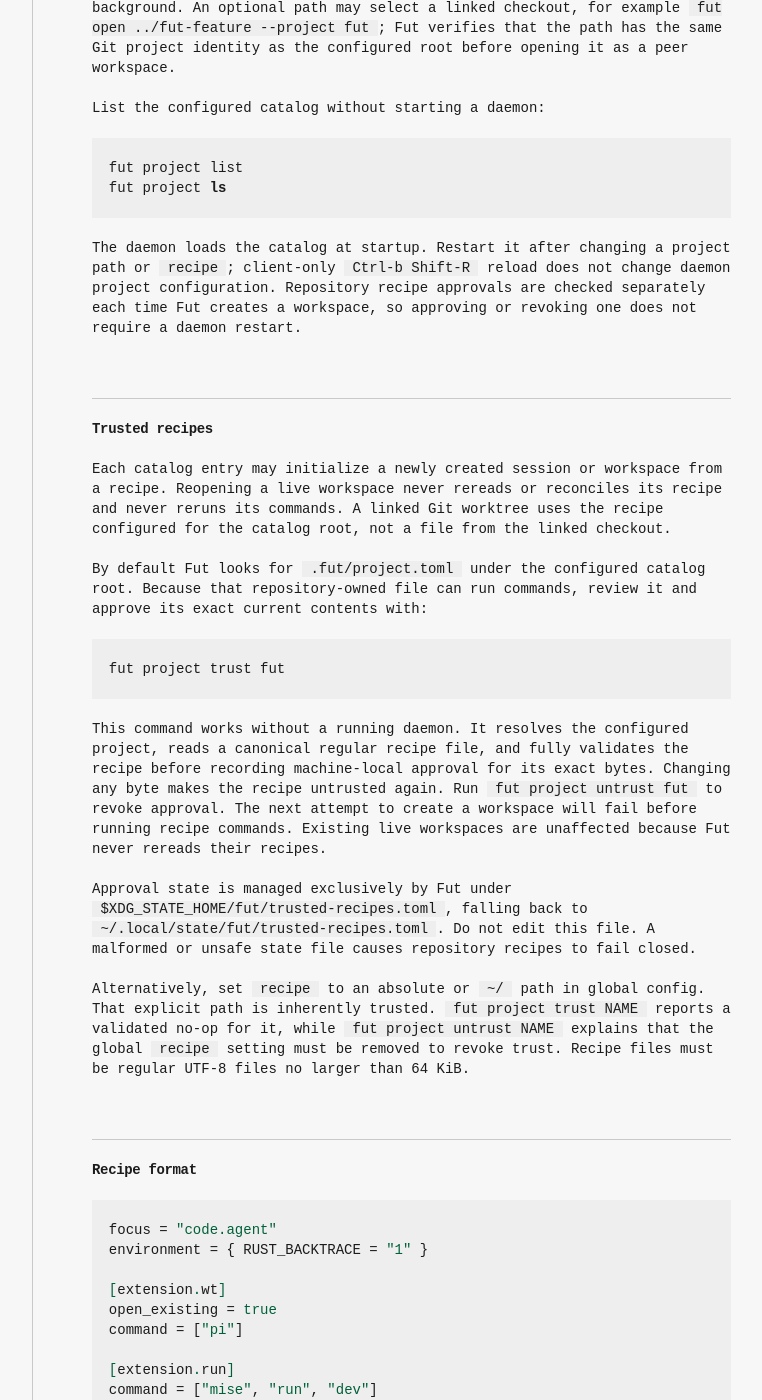
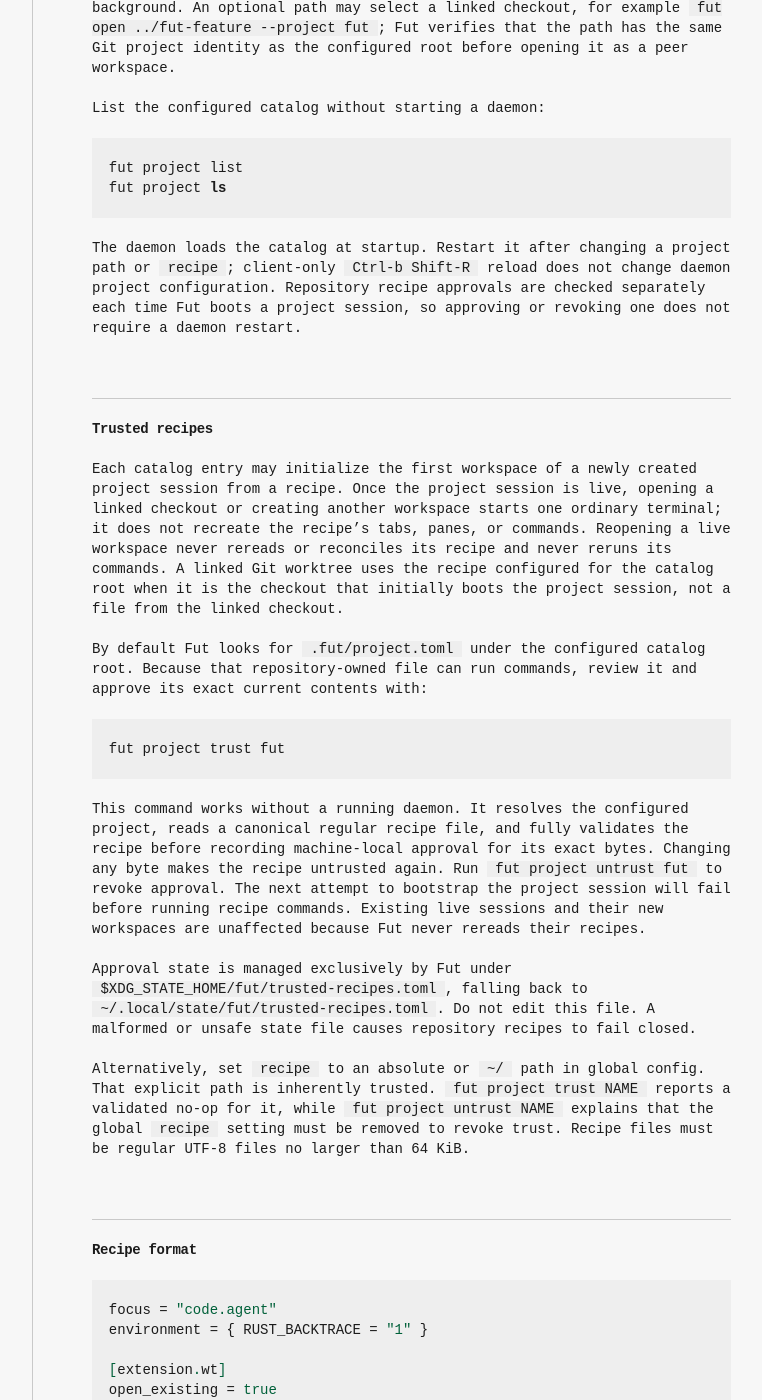
Before and after one commit to mikker/fut, a Jekyll site: the page built from docs/projects.md, in a window 1280 px wide and 1400 px high, scrolled down 663 px. Shown: the whole window, without its empty margins (244-1006 px from the left). Built offline with Jekyll 4.4.1, drawn with Linux system fonts in a browser that asks for light colours; some of the changed text lies outside the part shown.

Commit message:
Limit project recipes to session bootstrap

```diff
--- a/docs/projects.md
+++ b/docs/projects.md
@@ -1,14 +1,14 @@
 ---
 layout: default
 title: Projects
-description: Configure Fut's project catalog and trusted workspace recipes.
+description: Configure Fut's project catalog and trusted bootstrap recipes.
 permalink: /projects/
 ---
 
 # Projects
 
-Fut can keep an explicit project catalog and initialize new sessions and
-workspaces from trusted recipes.
+Fut can keep an explicit project catalog and bootstrap new project sessions
+from trusted recipes.
 
 ## Project catalog
 
@@ -42,15 +42,19 @@ fut project ls
 The daemon loads the catalog at startup. Restart it after changing a project
 path or `recipe`; client-only `Ctrl-b Shift-R` reload does not change daemon
 project configuration. Repository recipe approvals are checked separately each
-time Fut creates a workspace, so approving or revoking one does not require a
-daemon restart.
+time Fut boots a project session, so approving or revoking one does not require
+a daemon restart.
 
 ## Trusted recipes
 
-Each catalog entry may initialize a newly created session or workspace from a
-recipe. Reopening a live workspace never rereads or reconciles its recipe and
-never reruns its commands. A linked Git worktree uses the recipe configured for
-the catalog root, not a file from the linked checkout.
+Each catalog entry may initialize the first workspace of a newly created
+project session from a recipe. Once the project session is live, opening a
+linked checkout or creating another workspace starts one ordinary terminal; it
+does not recreate the recipe's tabs, panes, or commands. Reopening a live
+workspace never rereads or reconciles its recipe and never reruns its commands.
+A linked Git worktree uses the recipe configured for the catalog root when it
+is the checkout that initially boots the project session, not a file from the
+linked checkout.
 
 By default Fut looks for `.fut/project.toml` under the configured catalog root.
 Because that repository-owned file can run commands, review it and approve its
@@ -64,9 +68,9 @@ This command works without a running daemon. It resolves the configured
 project, reads a canonical regular recipe file, and fully validates the recipe
 before recording machine-local approval for its exact bytes. Changing any byte
 makes the recipe untrusted again. Run `fut project untrust fut` to revoke
-approval. The next attempt to create a workspace will fail before running
-recipe commands. Existing live workspaces are unaffected because Fut never
-rereads their recipes.
+approval. The next attempt to bootstrap the project session will fail before
+running recipe commands. Existing live sessions and their new workspaces are
+unaffected because Fut never rereads their recipes.
 
 Approval state is managed exclusively by Fut under
 `$XDG_STATE_HOME/fut/trusted-recipes.toml`, falling back to
@@ -141,11 +145,13 @@ worktree and allows a one-off initial prompt. Clear the form's command field to
 leave process selection to the project recipe.
 
 `fut open -- COMMAND...` still takes priority for the recipe-selected focus
-pane when it creates a workspace; the rest of the recipe is unchanged. An
-explicit open command remains the pane's top-level process. Recipe topology and
-working directories are fully validated before processes start. Fut starts
-every declared terminal before publishing the new resources and closes any
-terminals already started if a later spawn fails.
+pane when it bootstraps a project session; the rest of the recipe is unchanged.
+When it adds a workspace to a live session, the explicit command instead runs
+in that workspace's single initial terminal. An explicit open command remains
+the pane's top-level process. Recipe topology and working directories are fully
+validated before processes start. Fut starts every declared terminal before
+publishing the initial resources and closes any terminals already started if a
+later spawn fails.
 
 ## Related
 
```
Also changed, not shown: docs/configuration.md (+1 -1 lines), CHANGELOG.md, 2 other files.
